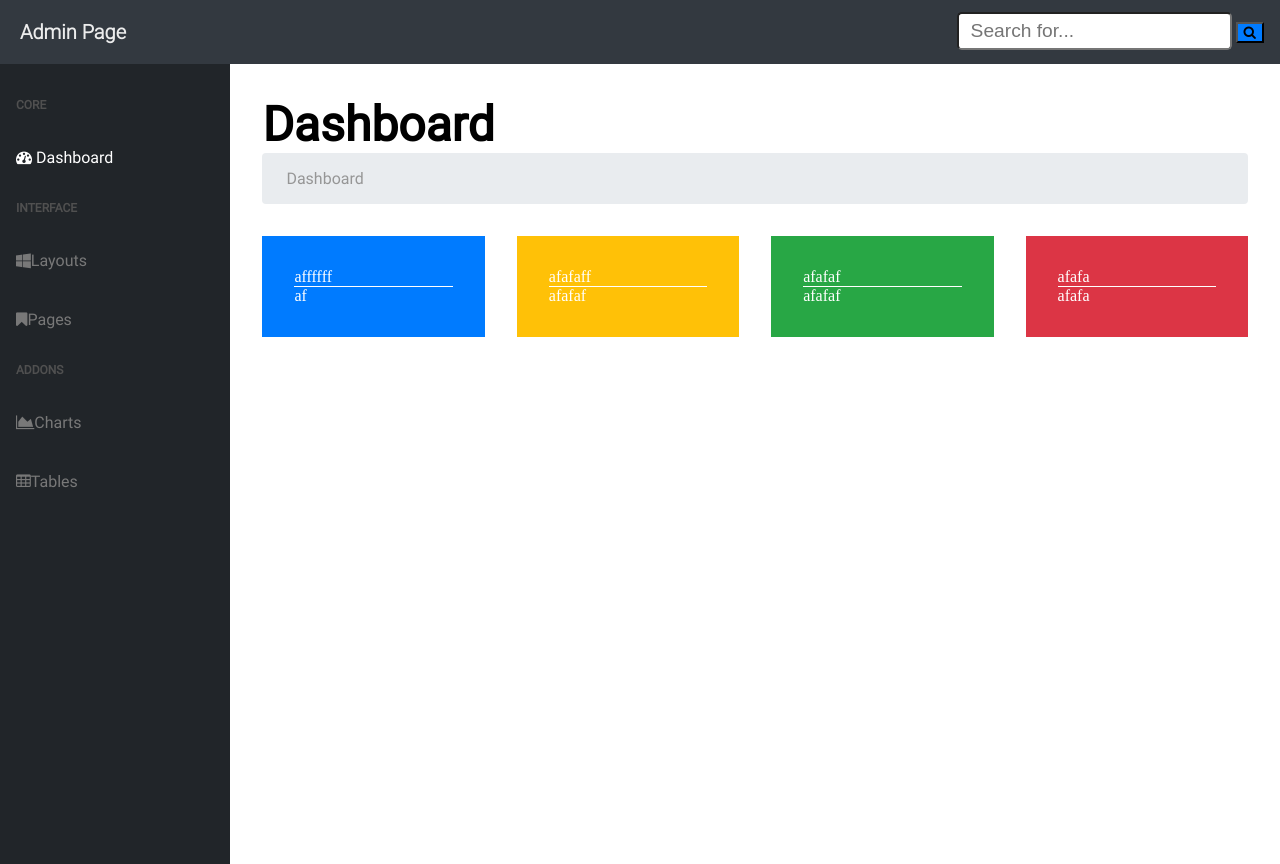
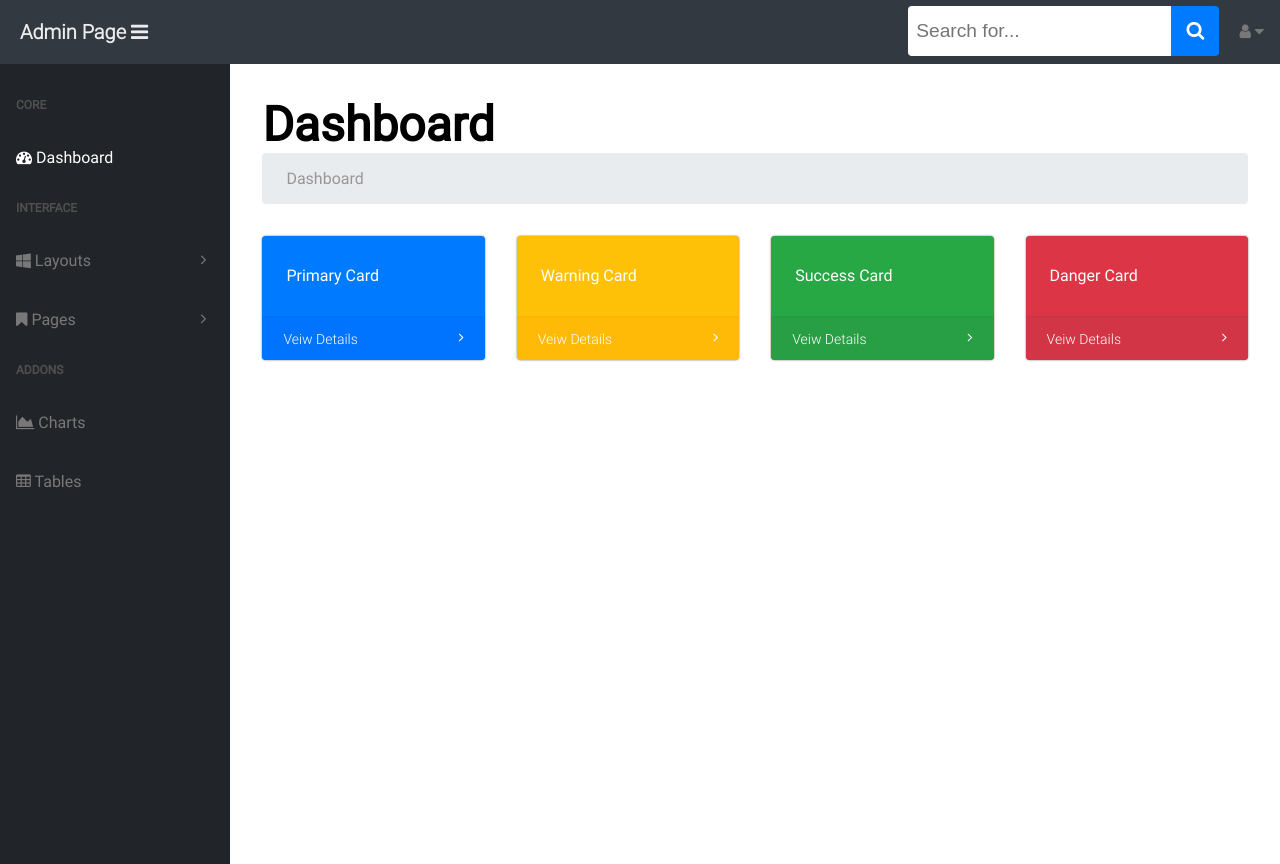
Before and after one commit to papgergo1997/project-css3-002-admin-template, a plain HTML site: page index.html in a window 1280 px wide. Drawn offline with Linux system fonts and the light colour scheme.

Commit message:
css-project-half and a quarter way there

```diff
--- a/css/style.css
+++ b/css/style.css
@@ -26,7 +26,22 @@ body {
     font-size: 1.25rem;
     font-family: "roboto-light";
     padding-left: 1em;
+}
 
+
+
+.header__title span {
+
+
+}
+
+.header__search--greyOne {
+    color: rgb(120, 120, 120);
+    padding-left: 1em;
+}
+
+.header__search--greyTwo {
+    color: rgb(120, 120, 120);
 }
 
 .header__search {
@@ -37,9 +52,12 @@ body {
 }
 
 .search__input {
-    border-radius: 0.25em;
-    padding: 0.375rem 0.75rem;
+    border: 2px solid transparent;
+    border-top-left-radius: 4px;
+    border-bottom-left-radius: 4px;
+    padding: 0.75rem 0.375rem;
     font-size: 1.2rem;
+    transition: border 0.5s ease-in;
 }
 
 .search__input:focus {
@@ -47,7 +65,16 @@ body {
 }
 
 .search__btn {
+    border: 2px solid transparent;
+    width: 2.5em;
     background-color: rgb(0, 123, 255);
+    padding: 0.75rem 0.75rem;
+    margin-left: -0.2em;
+    color: white;
+    font-size: 1.2em;
+    border-bottom-right-radius: 4px;
+    border-top-right-radius: 4px;
+
 }
 
 aside {
@@ -67,6 +94,8 @@ section {
 
 }
 
+/*Navigation*/
+
 .main__nav {
     margin: 0;
     background-color: rgb(33, 37, 41);
@@ -80,7 +109,11 @@ section {
     padding-top: 1em;
     color: rgb(120, 120, 120);
     font-family: "roboto";
+}
 
+.nav__ul li span {
+    float: right;
+    padding-right: 1.5em;
 }
 
 .small-nav {
@@ -98,6 +131,8 @@ section {
     color: white;
 }
 
+/*section*/
+
 .content h1 {
    font-family: "roboto";
    font-size: 3em;
@@ -113,31 +148,82 @@ section {
     color:rgb(150, 150, 150)
 }
 
+/*cards*/
+
 .main__cards {
     display: flex;
     width: 100%;
 }
 
 .main__card {
-    width:25%;
-    padding: 2em;
-    margin-top: 2em;
+   width: 25%;
+   margin-top: 2em;
     color: white;
-    font-family: inherit
-
+    font-family: inherit;
+    border-radius: .25rem;
+    box-shadow: 0 0 2px rgb(100, 100, 100);
 }
 
+
 .card__top {
-border-radius:;
+    background-color: transparent;
+border-top-left-radius: .25rem;
+border-top-right-radius: .25rem;
+height: 5em;
+line-height: 5em;
+padding-left: 1.5em;
+font-family: "roboto";
+transition: background .3s ease-out;
+}
+
+.card__top:hover{
+    background-color:rgb(158, 158, 157);
 }
 
 .card__bottom {
-border-radius: ;
-border-top: solid 1px white;
+border-bottom-left-radius: .25rem;
+border-bottom-right-radius: .25rem;
+height: 3em;
+line-height: 3em;
+padding-left: 1.5em;
+font-family: "roboto-light";
+font-size: 14px;
+transition: background .3s ease-out;
+}
+
+.card__bottom:hover {
+    background-color: rgb(187, 187, 187);
+}
+
+.card__bottom span {
+    float: right;
+    padding-right: 1.5em;
+    height:2.8em;
+    line-height: 2.8em;
+}
+
+.card__bottom--blue {
+background-color: rgb(0, 115, 255);
+border-top: solid 2px rgb(0, 112, 255);
+}
+
+.card__bottom--yellow {
+    background-color: rgb(255, 185, 7);
+border-top: solid 2px rgb(255, 180, 7);
+}
+
+.card__bottom--green {
+    background-color: rgb(40, 158, 69);
+border-top: solid 2px rgb(40, 155, 69);
+}
+
+.card__bottom--red {
+    background-color:rgb(210, 53, 69);
+border-top: solid 2px rgb(202, 53, 69);
 }
 
 .main__card--blue {
-    background-color: rgb(0, 123, 255);
+    background-color: rgb(0, 123, 255) ;
 }
 
 .main__card--yellow {
--- a/index.html
+++ b/index.html
@@ -12,11 +12,13 @@
 <body>
     <header class="header--dark">
         <h3 class="header__title">
-Admin Page
+Admin Page <span class="fa fa-bars"></span>
         </h3>
         <div class="header__search">
             <input type="text" class="search__input" placeholder="Search for...">
-            <button class="search__btn"><i class="fa fa-search"></i></button>
+            <button for="search__input" class="search__btn"><i class="fa fa-search"></i></button>
+            <i class="fa fa-user header__search--greyOne"></i>
+            <i class="fa fa-caret-down header__search--greyTwo"></i>
         </div>
     </header>
     <main>
@@ -25,13 +27,13 @@ Admin Page
                 <ul class="nav__ul">
 
                     <li class="small-nav">CORE</li>
-                    <li class="white-li"><head><i class="fa fa-tachometer"></i> Dashboard</head></li>
+                    <li class="white-li"><i class="fa fa-tachometer"></i> Dashboard</li>
                     <li class="small-nav">INTERFACE</li>
-                    <li><head><i class="fa fa-windows"></i>Layouts</head></li>
-                    <li><head><i class="fa fa-bookmark"></i>Pages</head></li>
+                    <li><i class="fa fa-windows"></i> Layouts <span class="fa fa-angle-right"></span> </li>
+                    <li><i class="fa fa-bookmark"></i> Pages <span class="fa fa-angle-right"></span> </li>
                     <li class="small-nav">ADDONS</li>
-                    <li><head><i class="fa fa-area-chart"></i>Charts</head></li>
-                    <li><head><i class="fa fa-table"></i>Tables</head></li>
+                    <li><i class="fa fa-area-chart"></i> Charts</li>
+                    <li><i class="fa fa-table"></i> Tables</li>
                 </ul>
             </nav>
         </aside>
@@ -42,20 +44,20 @@ Admin Page
 </div>
 <div class="main__cards">
     <div class="main__card main__card--blue">
-        <div class="card__top">affffff</div>
-        <div class="card__bottom">af</div>
+        <div class="card__top">Primary Card</div>
+        <div class="card__bottom card__bottom--blue">Veiw Details <span class="fa fa-angle-right"></span> </div>
     </div>
     <div class="main__card main__card--yellow">
-        <div class="card__top">afafaff</div>
-        <div class="card__bottom">afafaf</div>
+        <div class="card__top">Warning Card</div>
+        <div class="card__bottom card__bottom--yellow">Veiw Details <span class="fa fa-angle-right"></span> </div>
     </div>
     <div class="main__card main__card--green">
-        <div class="card__top">afafaf</div>
-        <div class="card__bottom">afafaf</div>
+        <div class="card__top">Success Card</div>
+        <div class="card__bottom card__bottom--green">Veiw Details <span class="fa fa-angle-right"></span> </div>
     </div>
     <div class="main__card main__card--red">
-        <div class="card__top">afafa</div>
-        <div class="card__bottom">afafa</div>
+        <div class="card__top">Danger Card</div>
+        <div class="card__bottom card__bottom--red">Veiw Details <span class="fa fa-angle-right"></span> </div>
     </div>
 
 </div>
```
